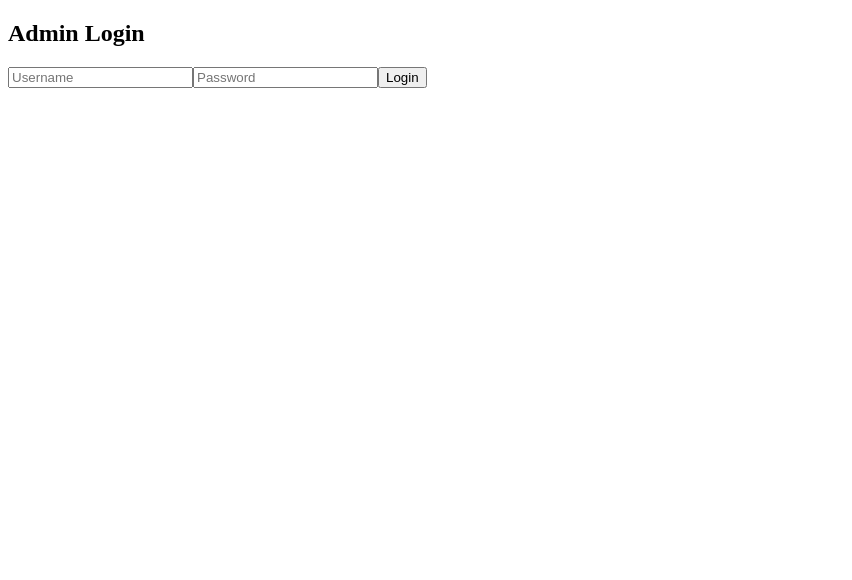
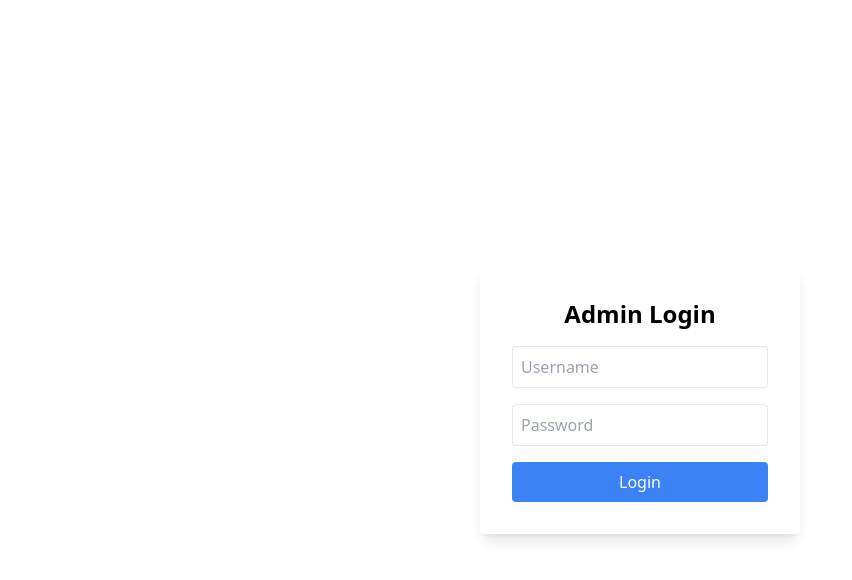
Before and after one commit to Charzy-1/exultedeagles-questionaire, a Next.js app: page /admin in a window 1280 px wide. Shown: the top 580 px of the page, without its empty margins (0-852 px from the left). Built offline with nearby package versions, Linux system fonts and the light colour scheme.

Commit message:
Added basic styling to the admin page

```diff
--- a/app/globals.css
+++ b/app/globals.css
@@ -3,112 +3,84 @@
 @tailwind utilities;
 
 @layer utilities {
-  .background-light850_dark100 {
-    @apply bg-light-850 dark:bg-dark-100;
+  .background-light850 {
+    @apply bg-light-850;
   }
 
-  .background-light900_dark200 {
-    @apply bg-light-900 dark:bg-dark-200;
+  .background-light900 {
+    @apply bg-light-900;
   }
 
-  .background-light900_dark300 {
-    @apply bg-light-900 dark:bg-dark-300;
+  .background-light800 {
+    @apply bg-light-800;
   }
 
-  .background-light800_darkgradient {
-    @apply bg-light-800 dark:dark-gradient;
-  }
-
-  .background-light800_dark400 {
-    @apply bg-light-800 dark:bg-dark-400 !important;
-  }
-
-  .background-light700_dark400 {
-    @apply bg-light-700 dark:bg-dark-400;
-  }
-
-  .background-light700_dark300 {
-    @apply bg-light-700 dark:bg-dark-300;
-  }
-
-  .background-light800_dark400 {
-    @apply bg-light-800 dark:bg-dark-400;
-  }
-
-  .background-light800_dark300 {
-    @apply bg-light-800 dark:bg-dark-300 !important;
-  }
-
-  .background-light800_dark200 {
-    @apply bg-light-800 dark:bg-dark-200;
-  }
-
-  .background-dark400_light900 {
-    @apply dark:bg-dark-400 bg-light-900 !important;
+  .background-light700 {
+    @apply bg-light-700;
   }
 
   .text-dark100_light900 {
-    @apply text-dark-100 dark:text-light-900 !important;
+    @apply text-dark-100 text-light-900 !important;
   }
 
   .text-dark200_light900 {
-    @apply text-dark-200 dark:text-light-900;
+    @apply text-dark-200 text-light-900;
   }
 
   .text-dark200_light800 {
-    @apply text-dark-200 dark:text-light-800 !important;
+    @apply text-dark-200 text-light-800 !important;
   }
 
   .text-dark300_light700 {
-    @apply text-dark-300 dark:text-light-700;
+    @apply text-dark-300 text-light-700;
   }
 
   .text-dark400_light700 {
-    @apply text-dark-400 dark:text-light-700;
+    @apply text-dark-400 text-light-700;
   }
 
   .text-dark500_light700 {
-    @apply text-dark-500 dark:text-light-700 !important;
+    @apply text-dark-500 text-light-700 !important;
   }
 
   .text-dark500_light500 {
-    @apply text-dark-500 dark:text-light-500;
+    @apply text-dark-500 text-light-500;
   }
 
   .text-dark500_light400 {
-    @apply text-dark-500 dark:text-light-400;
+    @apply text-dark-500 text-light-400;
   }
 
   .text-dark300_light900 {
-    @apply text-dark-300 dark:text-light-900 !important;
+    @apply text-dark-300 text-light-900 !important;
   }
 
   .text-dark400_light800 {
-    @apply text-dark-400 dark:text-light-800;
+    @apply text-dark-400 text-light-800;
   }
 
   .text-light400_light500 {
-    @apply text-light-400 dark:text-light-500 !important;
+    @apply text-light-400 text-light-500 !important;
   }
 
   .text-dark400_light500 {
-    @apply text-dark-400 dark:text-light-500;
+    @apply text-dark-400 text-light-500;
   }
 
   .text-dark400_light900 {
-    @apply text-dark-400 dark:text-light-900 !important;
+    @apply text-dark-400 text-light-900 !important;
   }
 
   .text-light400_light500 {
-    @apply text-light-400 dark:text-light-500 !important;
+    @apply text-light-400 text-light-500 !important;
   }
 
   .light-border {
-    @apply border-light-800 dark:border-dark-300;
+    @apply border-light-800;
   }
 
   .light-border-2 {
-    @apply border-light-700 dark:border-dark-400 !important;
+    @apply border-light-700 !important;
   }
 
   .h1-bold {
@@ -192,31 +164,23 @@
   }
 
   .placeholder {
-    @apply placeholder:text-light-400 dark:placeholder:text-light-500;
+    @apply placeholder:text-light-400;
   }
 
   .invert-colors {
-    @apply invert dark:invert-0;
+    @apply invert;
   }
 
-  .shadow-light100_dark100 {
-    @apply shadow-light-100 dark:shadow-dark-100;
+  .shadow-light100 {
+    @apply shadow-light-100;
   }
 
   .shadow-light100_darknone {
-    @apply shadow-light-100 dark:shadow-none;
+    @apply shadow-light-100;
   }
 
   .primary-gradient {
     background: linear-gradient(129deg, #32cd32 0%, #006400 100%);
-  }
-
-  .dark-gradient {
-    background: linear-gradient(
-      232deg,
-      rgba(23, 28, 35, 0.41) 0%,
-      rgba(19, 22, 28, 0.7) 100%
-    );
   }
 
   .light-gradient {
@@ -247,19 +211,19 @@
   }
 
   .card-wrapper {
-    @apply bg-light-900 dark:dark-gradient shadow-light-100 dark:shadow-dark-100;
+    @apply bg-light-900 shadow-light-100;
   }
 
   .btn {
-    @apply bg-light-800 dark:bg-dark-300 !important;
+    @apply bg-light-800 !important;
   }
 
   .btn-secondary {
-    @apply bg-light-800 dark:bg-dark-400 !important;
+    @apply bg-light-800 !important;
   }
 
   .btn-tertiary {
-    @apply bg-light-700 dark:bg-dark-300 !important;
+    @apply bg-light-700 !important;
   }
 
   .no-focus {
@@ -267,23 +231,15 @@
   }
 
   .markdown {
-    @apply max-w-full prose dark:prose-p:text-light-700 dark:prose-ol:text-light-700 dark:prose-ul:text-light-500 dark:prose-strong:text-white dark:prose-headings:text-white prose-headings:text-dark-400 prose-h1:text-dark-300 prose-h2:text-dark-300 prose-p:text-dark-500 prose-ul:text-dark-500 prose-ol:text-dark-500;
+    @apply max-w-full prose prose-headings:text-dark-400 prose-h1:text-dark-300 prose-h2:text-dark-300 prose-p:text-dark-500 prose-ul:text-dark-500 prose-ol:text-dark-500;
   }
 
   .markdown-editor {
-    @apply prose max-w-full prose-p:m-0 dark:prose-headings:text-white prose-headings:text-dark-400 prose-p:text-dark-500 dark:prose-p:text-light-700 prose-ul:text-dark-500 dark:prose-ul:text-light-700 prose-ol:text-dark-500 dark:prose-ol:text-light-700 dark:prose-strong:text-white prose-blockquote:text-dark-500 dark:prose-blockquote:text-light-700;
+    @apply prose max-w-full prose-p:m-0 prose-headings:text-dark-400 prose-p:text-dark-500 prose-ul:text-dark-500 prose-ol:text-dark-500;
   }
 
   .tab {
-    @apply min-h-full dark:bg-dark-400 bg-light-800 text-light-500 dark:data-[state=active]:bg-dark-300 data-[state=active]:bg-primary-100 data-[state=active]:text-green-500 !important;
-  }
-
-  .dark-gradient {
-    background: linear-gradient(
-      232deg,
-      rgba(23, 28, 35, 0.41) 0%,
-      rgba(19, 22, 28, 0.7) 100%
-    );
+    @apply min-h-full bg-light-800 text-light-500 data-[state=active]:bg-primary-100 data-[state=active]:text-green-500 !important;
   }
 }
 
--- a/app/layout.tsx
+++ b/app/layout.tsx
@@ -1,5 +1,6 @@
 import "./globals.css";
 import { Inter } from "next/font/google";
+
 import Navbar from "../components/Navbar"; // Import the Navbar component
 
 const inter = Inter({ subsets: ["latin"] });
--- a/app/page.tsx
+++ b/app/page.tsx
@@ -15,7 +15,7 @@ const Home = () => {
         />
       </div>
       <h2 className="p-3 text-2xl font-bold lg:max-w-4xl lg:text-4xl">
-        Welcome to Exulted Eagles's Customer satisfaction survery portal
+        Welcome to Exulted Eagles Customer satisfaction survery portal
       </h2>
       <p className="p-3 text-lg text-gray-600">
         Your feedback helps us improve our solar products and services.
--- a/components/AdminLoginModal.tsx
+++ b/components/AdminLoginModal.tsx
@@ -31,7 +31,7 @@ const AdminLoginModal: React.FC<AdminLoginModalProps> = ({
   };
 
   return (
-    <div className="fixed inset-0 z-50 flex items-center justify-center bg-gray-500 bg-opacity-50">
+    <div className=" fixed inset-0 z-50 flex items-center justify-center">
       <div className="w-80 rounded bg-white p-8 shadow-lg">
         <h2 className="mb-4 text-center text-2xl font-bold">Admin Login</h2>
         {error && <p className="mb-2 text-center text-red-600">{error}</p>}
--- /dev/null
+++ b/pages/_app.tsx
@@ -0,0 +1,9 @@
+// pages/_app.tsx
+import "../app/globals.css"; // Import global styles
+import { AppProps } from "next/app"; // Import types from Next.js
+
+function MyApp({ Component, pageProps }: AppProps) {
+  return <Component {...pageProps} />;
+}
+
+export default MyApp;
```
